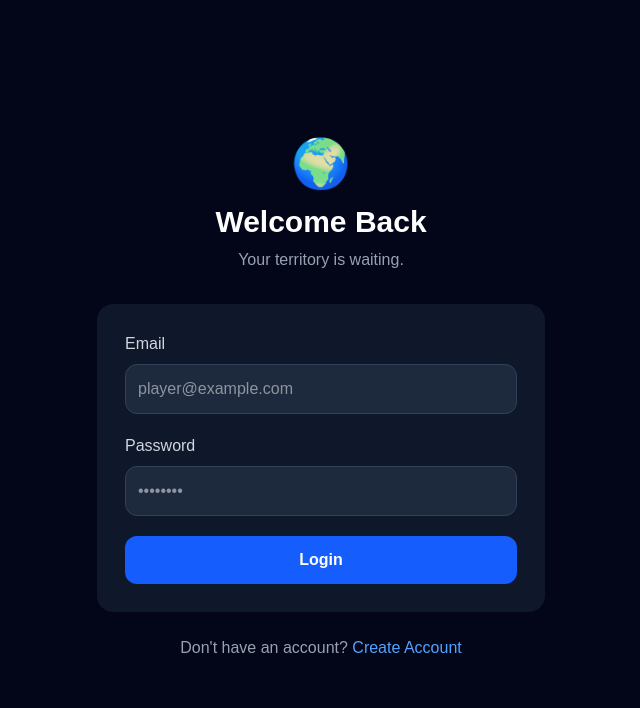
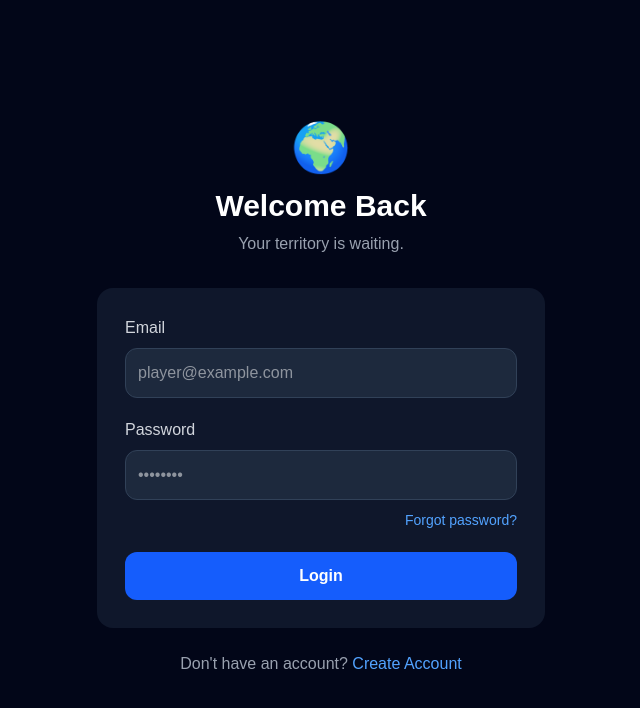
Before and after one commit to ormoon-ll/territory-game, a Next.js app: page /login in a window 1280 px wide. Shown: the top 708 px of the page, without its empty margins (319-959 px from the left). Built offline with nearby package versions, Linux system fonts and the light colour scheme.

Commit message:
Add files via upload

```diff
--- a/app/login/page.tsx
+++ b/app/login/page.tsx
@@ -45,6 +45,7 @@ export default function LoginPage() {
   return (
     <main className="min-h-screen bg-slate-950 flex items-center justify-center px-6">
       <div className="w-full max-w-md">
+
         <div className="text-center mb-8">
           <div className="text-5xl mb-4">
             🌍
@@ -63,6 +64,7 @@ export default function LoginPage() {
           onSubmit={handleLogin}
           className="bg-slate-900 p-7 rounded-2xl space-y-5"
         >
+
           <div>
             <label className="block text-gray-300 mb-2">
               Email
@@ -95,6 +97,15 @@ export default function LoginPage() {
               placeholder="••••••••"
               className="w-full bg-slate-800 border border-slate-700 rounded-xl p-3 text-white outline-none focus:border-blue-500"
             />
+
+            <div className="text-right mt-2">
+              <Link
+                href="/forgot-password"
+                className="text-sm text-blue-400 hover:text-blue-300 hover:underline"
+              >
+                Forgot password?
+              </Link>
+            </div>
           </div>
 
           {errorMessage && (
@@ -106,9 +117,11 @@ export default function LoginPage() {
           <button
             type="submit"
             disabled={loading}
-            className="w-full bg-blue-600 hover:bg-blue-700 disabled:bg-gray-600 text-white font-semibold py-3 rounded-xl"
+            className="w-full bg-blue-600 hover:bg-blue-700 disabled:bg-gray-600 text-white font-semibold py-3 rounded-xl transition"
           >
-            {loading ? "Logging in..." : "Login"}
+            {loading
+              ? "Logging in..."
+              : "Login"}
           </button>
         </form>
 
@@ -121,6 +134,7 @@ export default function LoginPage() {
             Create Account
           </Link>
         </p>
+
       </div>
     </main>
   );
```
